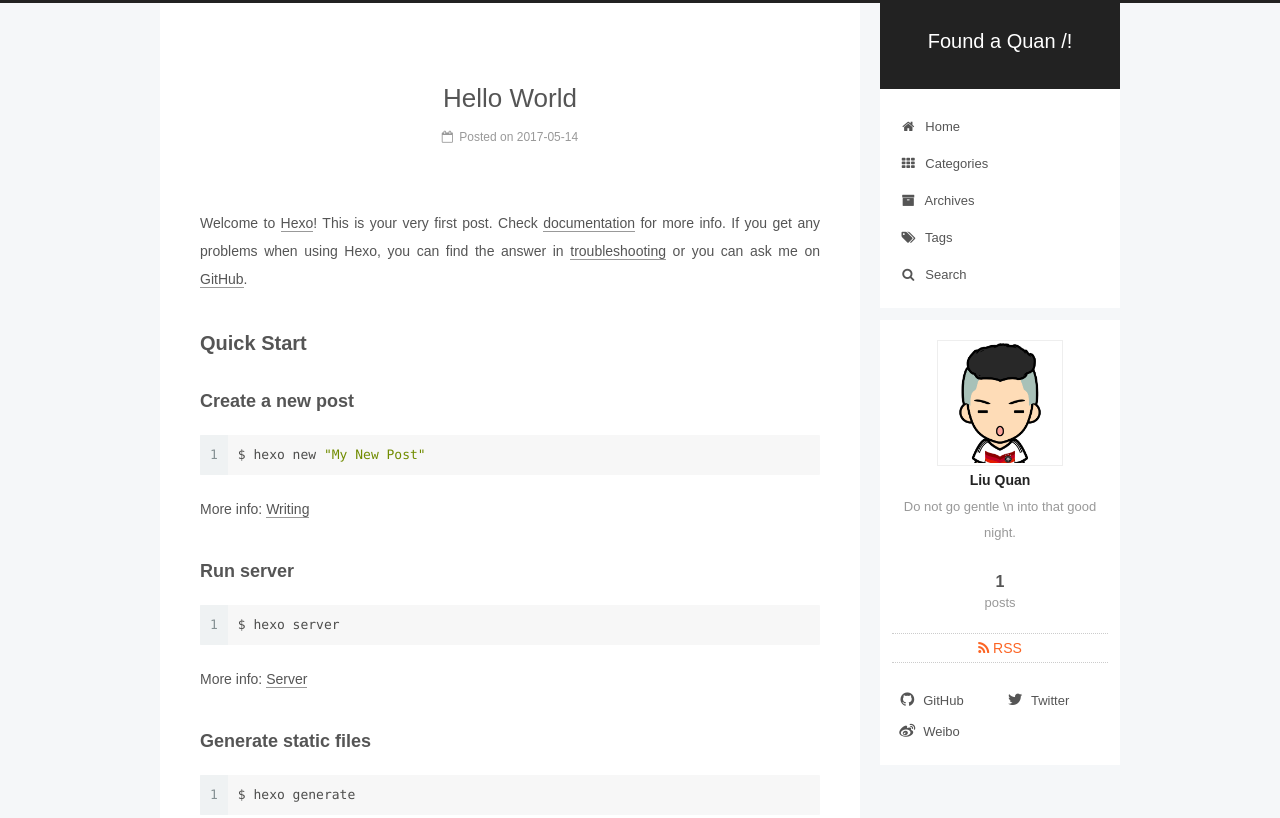
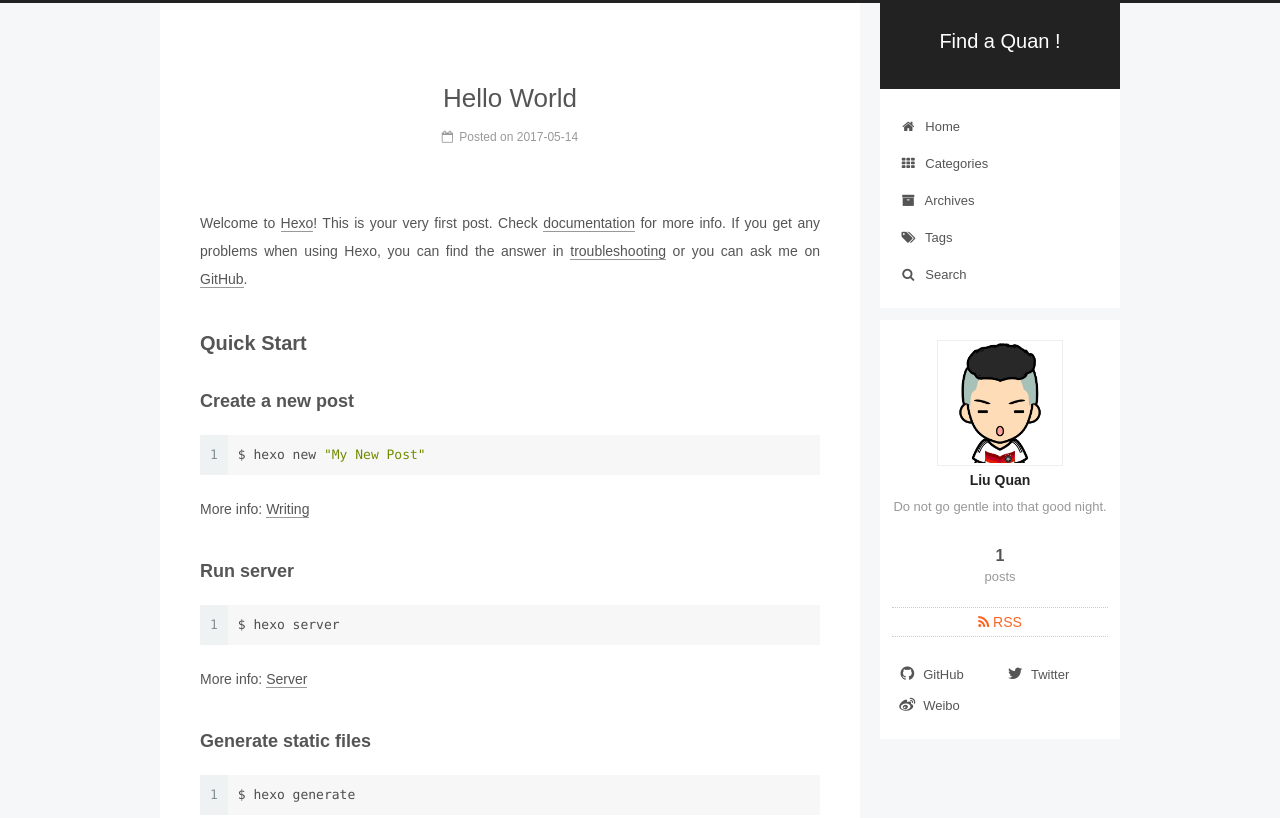
Before and after one commit to liuquan2049/.github.io, a plain HTML site: page index.html in a window 1280 px wide. Shown: the top 818 px of the page. Drawn offline with Linux system fonts and the light colour scheme; a web font is replaced by a local one.

Commit message:
Update:2017-05-14 18/40/43

```diff
--- a/atom.xml
+++ b/atom.xml
@@ -1,6 +1,6 @@
 <?xml version="1.0" encoding="utf-8"?>
 <feed xmlns="http://www.w3.org/2005/Atom">
-  <title>Found a Quan /!</title>
+  <title>Find a Quan !</title>
 
   <link href="/atom.xml" rel="self"/>
 
--- a/css/main.css
+++ b/css/main.css
@@ -1696,7 +1696,7 @@ pre .javascript .function {
   width: 4px;
   height: 4px;
   border-radius: 50%;
-  background: #eda788;
+  background: #2816de;
 }
 .links-of-blogroll {
   font-size: 13px;
--- a/index.html
+++ b/index.html
@@ -104,7 +104,7 @@
 
 
 
-  <link rel="alternate" href="/atom.xml" title="Found a Quan /!" type="application/atom+xml" />
+  <link rel="alternate" href="/atom.xml" title="Find a Quan !" type="application/atom+xml" />
 
 
 
@@ -116,15 +116,15 @@
 
 
 
-<meta name="description" content="Do not go gentle \n into that good night.">
+<meta name="description" content="Do not go gentle into that good night.">
 <meta property="og:type" content="website">
-<meta property="og:title" content="Found a Quan &#x2F;!">
+<meta property="og:title" content="Find a Quan !">
 <meta property="og:url" content="http://liuquan2049.cn/index.html">
-<meta property="og:site_name" content="Found a Quan &#x2F;!">
-<meta property="og:description" content="Do not go gentle \n into that good night.">
+<meta property="og:site_name" content="Find a Quan !">
+<meta property="og:description" content="Do not go gentle into that good night.">
 <meta name="twitter:card" content="summary">
-<meta name="twitter:title" content="Found a Quan &#x2F;!">
-<meta name="twitter:description" content="Do not go gentle \n into that good night.">
+<meta name="twitter:title" content="Find a Quan !">
+<meta name="twitter:description" content="Do not go gentle into that good night.">
 
 
 
@@ -158,7 +158,7 @@
 
 
 
-  <title>Found a Quan /!</title>
+  <title>Find a Quan !</title>
 </head>
 
 <body itemscope itemtype="http://schema.org/WebPage" lang="en">
@@ -197,7 +197,7 @@
     <div class="custom-logo-site-title">
       <a href="/"  class="brand" rel="start">
         <span class="logo-line-before"><i></i></span>
-        <span class="site-title">Found a Quan /!</span>
+        <span class="site-title">Find a Quan !</span>
         <span class="logo-line-after"><i></i></span>
       </a>
     </div>
@@ -333,7 +333,7 @@
     </span>
 
     <span hidden itemprop="publisher" itemscope itemtype="http://schema.org/Organization">
-      <meta itemprop="name" content="Found a Quan /!">
+      <meta itemprop="name" content="Find a Quan !">
     </span>
 
 
@@ -472,7 +472,7 @@
                alt="Liu Quan" />
           <p class="site-author-name" itemprop="name">Liu Quan</p>
 
-              <p class="site-description motion-element" itemprop="description">Do not go gentle \n into that good night.</p>
+              <p class="site-description motion-element" itemprop="description">Do not go gentle into that good night.</p>
 
         </div>
         <nav class="site-state motion-element">
```
Also changed, not shown: 2017/05/14/hello-world/index.html (+6 -6 lines), archives/2017/05/index.html (+10 -10 lines), archives/2017/index.html (+10 -10 lines), archives/index.html (+10 -10 lines), categories/index.html (+8 -8 lines).
